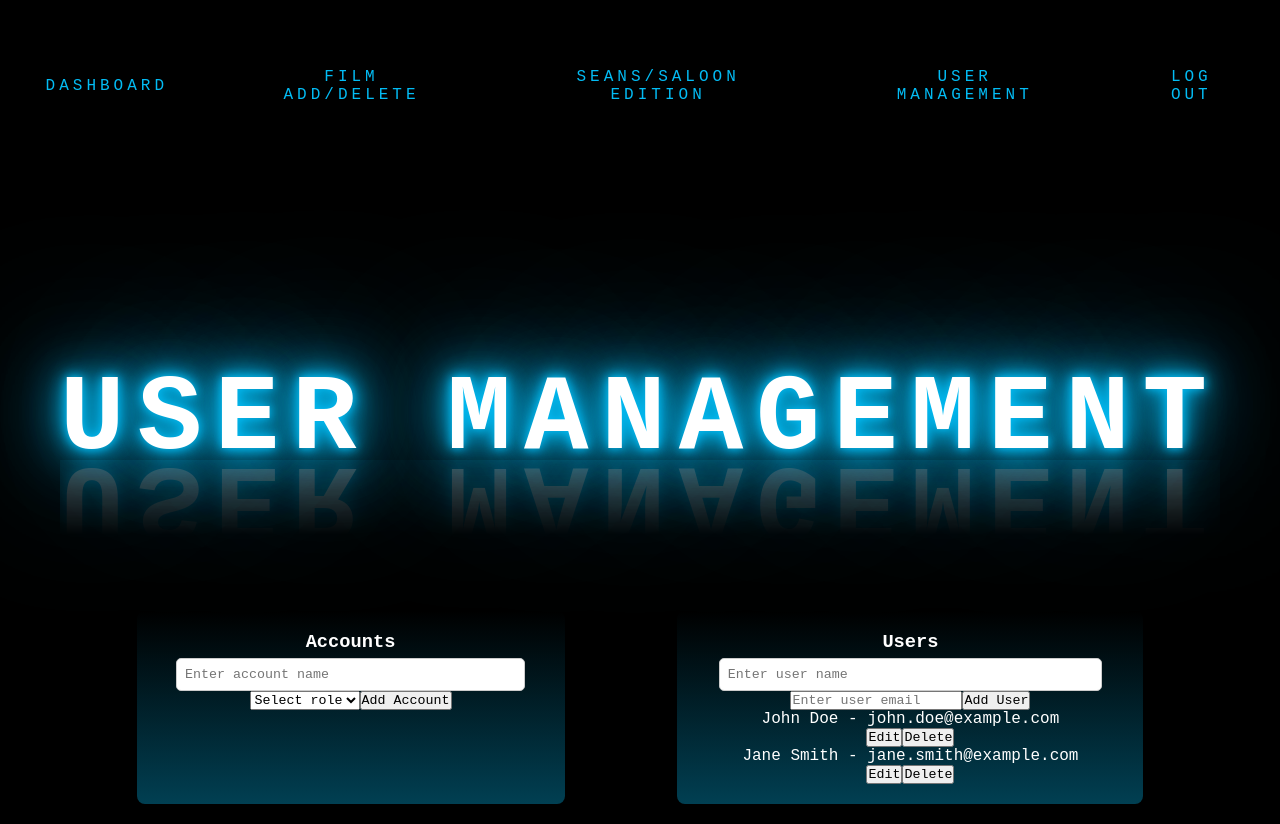
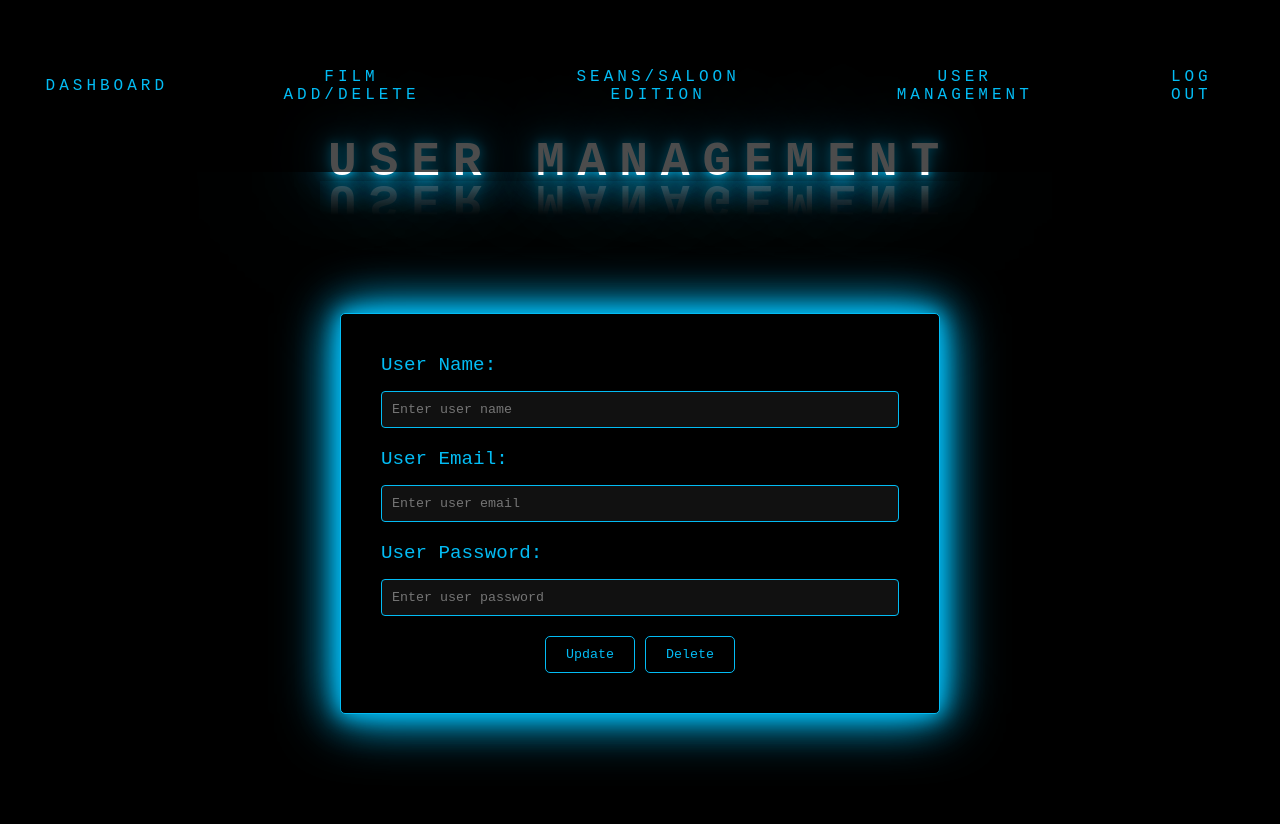
Before and after one commit to emreturan00/MovieApp-React, a React (Create React App) app: page /UserManagement in a window 1280 px wide. After the commit the page ends 800 px from the top, so only its background shows below. Built offline with nearby package versions, Linux system fonts and the light colour scheme.

Commit message:
user management

```diff
--- a/src/Components/UserManagement/UserManagement.css
+++ b/src/Components/UserManagement/UserManagement.css
@@ -22,6 +22,8 @@ body {
 .user-management-management {
     color: white;
     text-align: center;
+    font-size: 3rem; /* Reduced font size for USER MANAGEMENT text */
+    margin-top: 20px; /* Moves the text up */
 }
 
 .nav-button-management {
@@ -39,59 +41,69 @@ body {
     border-bottom: 0.3vh solid #03bcf4;
 }
 
-/* Section styles for Add Account, Accounts, and Users */
-.section-accounts-management {
-    background-color: black; /* Black background for all sections */
-    padding: 20px;
-    margin-top: 20px;
-    border-radius: 8px;
-    box-shadow: 0 2px 4px rgba(0,0,0,0.1);
-}
-
-.section-users-management {
-    background-color: black; /* Black background for all sections */
-    padding: 20px;
-    margin-top: 20px;
-    border-radius: 8px;
-    box-shadow: 0 2px 4px rgba(0,0,0,0.1);
-}
-
-.section-accounts-management h2, .section-users-management h2 {
-    color: #03bcf4; /* Cyan color for section headers */
-}
-
-.button-management {
-    background-color: #03bcf4;
-    color: white;
-    padding: 10px 15px;
-    border: none;
-    border-radius: 5px;
-    cursor: pointer;
-    transition: box-shadow 0.3s ease-in-out;
-}
-
-.button-management:hover {
-    box-shadow: 0 0 10px #03bcf4, 0 0 20px #03bcf4, 0 0 30px #03bcf4; /* Glowing effect */
-}
-
-.gradient-background-management {
-    background: linear-gradient(to bottom, #000000, #03bcf456); /* Adjust the colors as needed */
-}
-
-.App-management {
-    background: black; /* Full viewport black background */
-    height: 100vh; /* Make sure the gradient covers the full height of the viewport */
-    width: 100%; /* Cover the full width */
-    display: flex;
-    flex-direction: column;
-    align-items: center;
-    justify-content: center;
-}
-
-/* Flexbox layout for main-section */
 .main-section-management {
     display: flex;
-    justify-content: space-around;
+    justify-content: center; /* Center align the section */
     width: 100%;
     padding: 20px;
 }
+
+.movie-form-container {
+    width: 600px; /* Increase the width */
+    padding: 40px; /* Increase padding */
+    border: 1px solid #03bcf4; /* Border color */
+    border-radius: 5px;
+    box-shadow: 0 0 20px #03bcf4, 0 0 40px #03bcf4, 0 0 60px #03bcf4; /* Increase shadow for glowing effect */
+    text-align: center; /* Center align text */
+    background-color: black; /* Background color */
+}
+
+.form-group {
+    margin-bottom: 20px;
+    text-align: left; /* Align text to the left */
+}
+
+label {
+    display: block;
+    margin-bottom: 10px;
+    color: #03bcf4; /* Label color */
+    font-size: 1.2rem; /* Label font size */
+}
+
+input[type="text"],
+input[type="email"],
+input[type="password"] {
+    width: 100%;
+    padding: 10px;
+    margin-top: 5px;
+    border: 1px solid #03bcf4;
+    border-radius: 4px;
+    background-color: #111;
+    color: white;
+    z-index: 1;
+    position: relative;
+    pointer-events: auto;
+    opacity: 1;
+}
+
+.button-group22 {
+    display: flex;
+    justify-content: center; /* Center align buttons */
+    gap: 10px; /* Space between buttons */
+    margin-top: 20px;
+}
+
+.blue-btn22, .red-btn22 {
+    padding: 10px 20px;
+    border: 1px solid #03bcf4;
+    border-radius: 5px;
+    background: none;
+    color: #03bcf4;
+    cursor: pointer;
+    transition: all 0.3s ease;
+}
+
+.blue-btn22:hover, .red-btn22:hover {
+    background-color: #03bcf4;
+    color: white;
+}
--- a/src/Components/UserManagement/UserManager.jsx
+++ b/src/Components/UserManagement/UserManager.jsx
@@ -3,81 +3,59 @@ import './UserManagement.css'; // Ensure this matches the CSS file name
 import { Link } from 'react-router-dom';
 
 const UserManager = () => {
-  const [accounts, setAccounts] = useState([]);
-  const [users, setUsers] = useState([
-    { id: 1, name: 'John Doe', email: 'john.doe@example.com' },
-    { id: 2, name: 'Jane Smith', email: 'jane.smith@example.com' }
-  ]);
-  const [editingAccount, setEditingAccount] = useState(null);
-  const [editingUser, setEditingUser] = useState(null);
+  const [userData, setUserData] = useState({
+    username: '',
+    email: '',
+    password: '',
+  });
 
-  const handleAccountAdd = (event) => {
+  const handleInputChange = (e) => {
+    const { id, value } = e.target;
+    setUserData((prevState) => ({
+      ...prevState,
+      [id]: value,
+    }));
+  };
+
+  const handleSubmit = async (event) => {
     event.preventDefault();
-    const { name, role } = event.target;
-    if (name.value && role.value) {
-      if (editingAccount) {
-        const updatedAccounts = accounts.map(account =>
-          account.id === editingAccount.id
-            ? { ...account, name: name.value, role: role.value }
-            : account
-        );
-        setAccounts(updatedAccounts);
-        setEditingAccount(null);
+    try {
+      const response = await fetch(`http://localhost:8080/api/users/update`, {
+        method: 'PUT',
+        headers: {
+          'Content-Type': 'application/json',
+        },
+        body: JSON.stringify(userData),
+      });
+      if (response.ok) {
+        // İşlem başarılı
+        console.log('User updated successfully');
       } else {
-        const newAccount = {
-          id: accounts.length + 1,
-          name: name.value,
-          role: role.value
-        };
-        setAccounts([...accounts, newAccount]);
+        // İşlem başarısız
+        console.error('Failed to update user');
       }
-      event.target.reset(); // Clear the form after submission
+    } catch (error) {
+      console.error('Error:', error);
     }
   };
 
-  const handleUserAdd = (event) => {
-    event.preventDefault();
-    const { name, email } = event.target;
-    if (name.value && email.value) {
-      if (editingUser) {
-        const updatedUsers = users.map(user =>
-          user.id === editingUser.id
-            ? { ...user, name: name.value, email: email.value }
-            : user
-        );
-        setUsers(updatedUsers);
-        setEditingUser(null);
-      } else {
-        const newUser = {
-          id: users.length + 1,
-          name: name.value,
-          email: email.value
-        };
-        setUsers([...users, newUser]);
+  async function handleDeleteMovie(email) {
+    const response = await fetch(`http://localhost:8080/api/users/delete/${email}`, {
+      method: 'DELETE',
+      headers: {
+        'Content-Type': 'application/json'
       }
-      event.target.reset(); // Clear the form after submission
+    });
+
+    if (!response.ok) {
+      throw new Error(`HTTP error! status: ${response.status}`);
     }
-  };
 
-  const handleAccountDelete = (id) => {
-    setAccounts(accounts.filter(account => account.id !== id));
-  };
-
-  const handleUserDelete = (id) => {
-    setUsers(users.filter(user => user.id !== id));
-  };
-
-  const handleSelectUser = (user) => {
-    setEditingUser(user);
-  };
-
-  const handleSelectAccount = (account) => {
-    setEditingAccount(account);
-  };
+    return response;
+  }
 
   return (
     <div>
-
       <h2 className="user-management-management">USER MANAGEMENT</h2>
       <div className="nav-buttons-management">
         <Link to="/Admin" className="nav-button-management">DASHBOARD</Link>
@@ -87,62 +65,49 @@ const UserManager = () => {
         <Link to="/" className="nav-button-management">LOG OUT</Link>
       </div>
 
-      {/* Main section for Accounts and Users */}
+      {/* Main section */}
       <div className="main-section-management">
-        {/* Accounts section */}
-        <div className="section-accounts-management gradient-background-management">
-          <h3>Accounts</h3>
-          <form onSubmit={handleAccountAdd}>
+        {/* Single Movie Form Section */}
+        <div className="movie-form-container">
+          <form onSubmit={handleSubmit}>
+            <div className="form-group">
+              <label htmlFor="username">User Name:</label>
               <input
-              name="name"
                 type="text"
-              placeholder="Enter account name"
-              defaultValue={editingAccount ? editingAccount.name : ''}
+                id="username"
+                value={userData.username}
+                onChange={handleInputChange}
+                placeholder="Enter user name"
                 required
               />
-            <select name="role" defaultValue={editingAccount ? editingAccount.role : ''} required>
-              <option value="">Select role</option>
-              <option value="Employee">Employee</option>
-              {/* Removed the "User" option */}
-            </select>
-            <button type="submit">{editingAccount ? 'Save Changes' : 'Add Account'}</button>
-          </form>
-          {accounts.map((account) => (
-            <div key={account.id}>
-              <p>{account.name} - {account.role}</p>
-              <button onClick={() => handleSelectAccount(account)}>Edit</button>
-              <button onClick={() => handleAccountDelete(account.id)}>Delete</button>
             </div>
-          ))}
-        </div>
-
-        {/* Users section */}
-        <div className="section-users-management gradient-background-management">
-          <h3>{editingUser ? 'Edit User' : 'Users'}</h3>
-          <form onSubmit={handleUserAdd}>
+            <div className="form-group">
+              <label htmlFor="useremail">User Email:</label>
               <input
-              name="name"
                 type="text"
-              placeholder="Enter user name"
-              defaultValue={editingUser ? editingUser.name : ''}
+                id="useremail"
+                value={userData.email}
+                onChange={handleInputChange}
+                placeholder="Enter user email"
                 required
               />
+            </div>
+            <div className="form-group">
+              <label htmlFor="userpassword">User Password:</label>
               <input
-              name="email"
-              type="email"
-              placeholder="Enter user email"
-              defaultValue={editingUser ? editingUser.email : ''}
+                type="text"
+                id="userpassword"
+                value={userData.password}
+                onChange={handleInputChange}
+                placeholder="Enter user password"
                 required
               />
-            <button type="submit">{editingUser ? 'Save Changes' : 'Add User'}</button>
+            </div>
+            <div className="button-group22">
+              <button className="blue-btn22" type="submit">Update</button>
+              <button className="red-btn22" type="button" onClick={handleDeleteMovie}>Delete</button>
+            </div>
           </form>
-          {users.map((user) => (
-            <div key={user.id}>
-              <p>{user.name} - {user.email}</p>
-              <button onClick={() => handleSelectUser(user)}>Edit</button>
-              <button onClick={() => handleUserDelete(user.id)}>Delete</button>
-            </div>
-          ))}
         </div>
       </div>
     </div>
```
Lines whose indentation alone changed are shown as unchanged.
